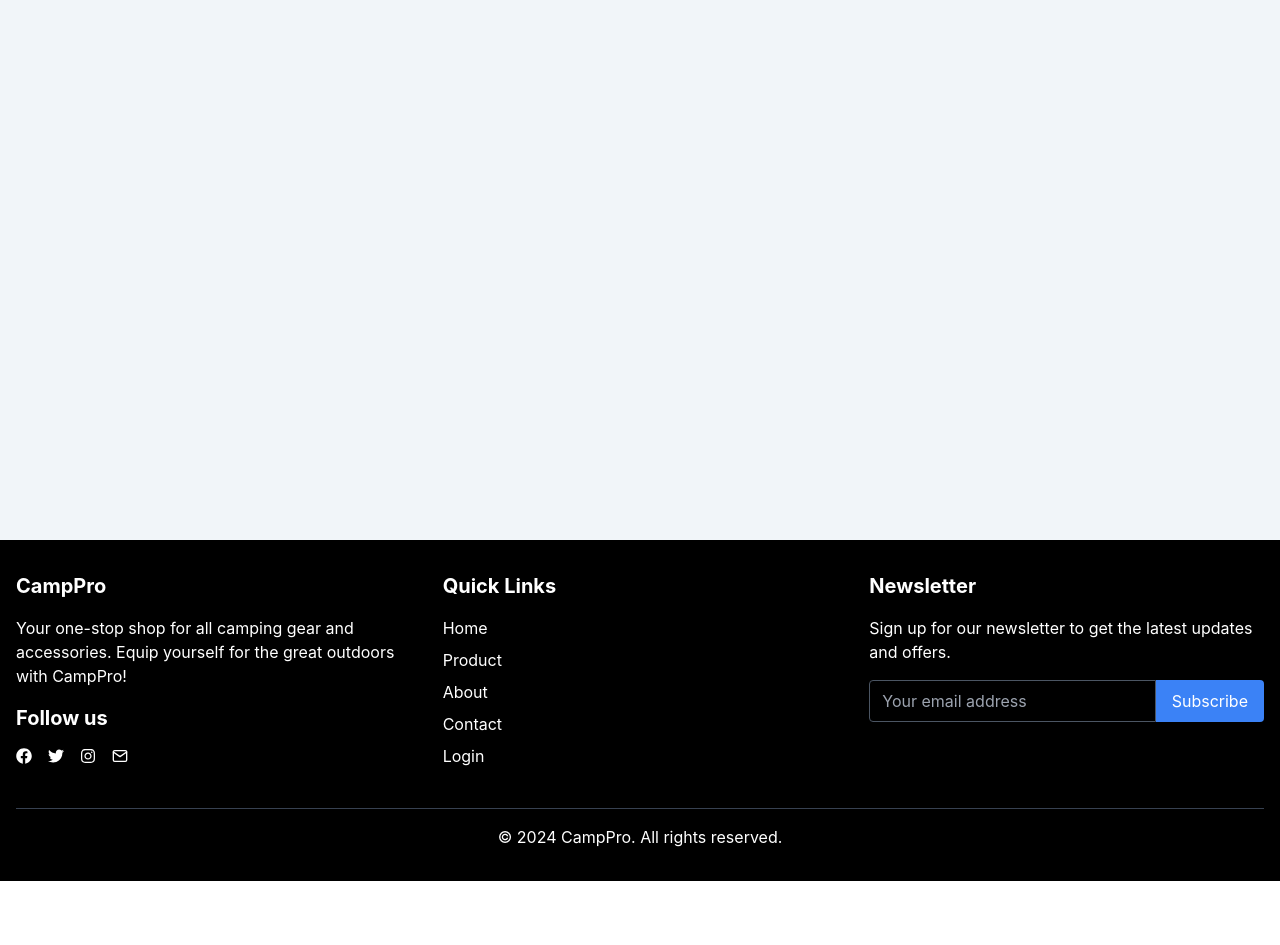
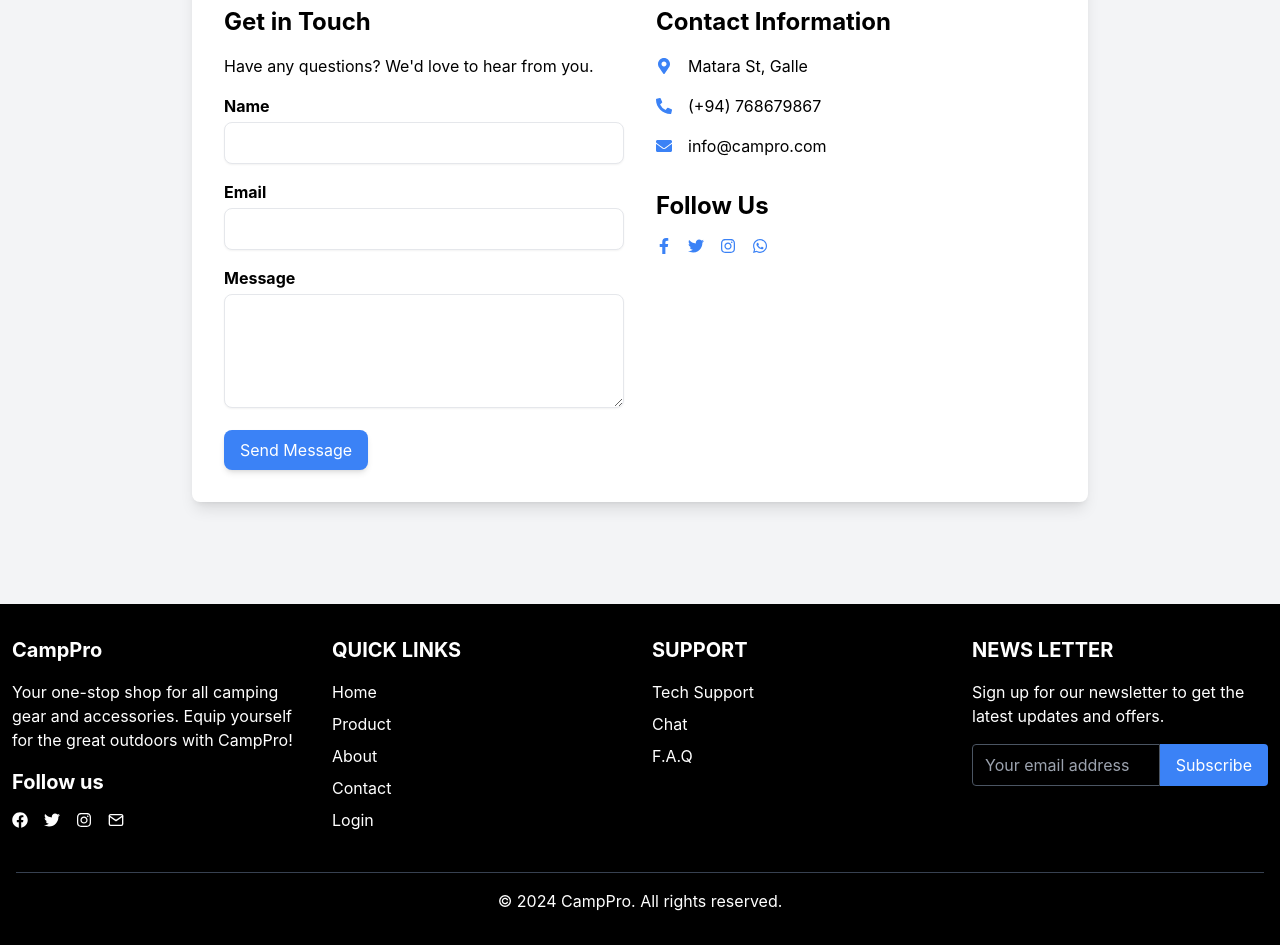
Before and after one commit to vimukthinirmana/CampPro-E-Commerce-Store, a React (Create React App) app in the folder client/: page /contact in a window 1280 px wide. Shown: the part 260-1205 px from the top of the page. Before the commit the page ends 1141 px from the top, so only its background shows below. Built offline with nearby package versions, Linux system fonts and the light colour scheme.

Commit message:
added contact page

```diff
--- a/client/src/App.js
+++ b/client/src/App.js
@@ -3,6 +3,7 @@ import './App.css';
 import Header from './components/Header';
 import toast, { Toaster } from "react-hot-toast";
 import Footer from './components/Footer';
+import Contact from './pages/Contact';
 
 
 function App() {
--- a/client/src/components/Footer.js
+++ b/client/src/components/Footer.js
@@ -12,11 +12,11 @@ function Footer() {
     <footer className="bg-black text-white py-8">
       <div className="container mx-auto px-4">
         <div className="flex flex-wrap -mx-4">
-          <div className="w-full md:w-1/3 px-4">
+          <div className="w-full md:w-1/4 px-3">
             <h5 className="text-xl font-bold mb-4">CampPro </h5>
             <p className="mb-4">Your one-stop shop for all camping gear and accessories. Equip yourself for the great outdoors with CampPro!</p>
             <h5 className="text-xl font-bold mb-4">Follow us</h5>
-            <div className="flex space-x-4">
+            <div className="flex space-x-4 mb-2">
                 <a href="#" aria-label="Facebook" className="hover:text-gray-400">
                   <FaFacebook />
                 </a>
@@ -31,8 +31,8 @@ function Footer() {
                 </a>
             </div>
           </div>
-          <div className="w-full md:w-1/3 px-4">
-            <h5 className="text-xl font-bold mb-4">Quick Links</h5>
+          <div className="w-full md:w-1/4 px-3">
+            <h5 className="text-xl font-bold mb-4">QUICK LINKS</h5>
             <ul>
               <li className="mb-2"><a href="#" className="hover:text-gray-400">Home</a></li>
               <li className="mb-2"><a href="#" className="hover:text-gray-400">Product</a></li>
@@ -41,8 +41,19 @@ function Footer() {
               <li className="mb-2"><a href="#" className="hover:text-gray-400">Login</a></li>
             </ul>
           </div>
-          <div className="w-full md:w-1/3 px-4">
-            <h5 className="text-xl font-bold mb-4">Newsletter</h5>
+
+          <div className="w-full md:w-1/4 px-3">
+            <h5 className="text-xl font-bold mb-4">SUPPORT</h5>
+            <ul>
+              <li className="mb-2"><a href="#" className="hover:text-gray-400">Tech Support</a></li>
+              <li className="mb-2"><a href="#" className="hover:text-gray-400">Chat</a></li>
+              <li className="mb-2"><a href="#" className="hover:text-gray-400">F.A.Q</a></li>
+            </ul>
+          </div>
+
+
+          <div className="w-full md:w-1/4 px-3">
+            <h5 className="text-xl font-bold mb-4">NEWS LETTER</h5>
             <p className="mb-4">Sign up for our newsletter to get the latest updates and offers.</p>
             <form>
               <div className="flex">
--- a/client/src/pages/Contact.js
+++ b/client/src/pages/Contact.js
@@ -1,9 +1,60 @@
-import React from 'react'
+import React from 'react';
+import { FaFacebookF, FaTwitter, FaInstagram, FaMapMarkerAlt, FaPhoneAlt, FaEnvelope, FaWhatsapp } from 'react-icons/fa';
+
 
 function Contact() {
   return (
-    <div>Contact</div>
-  )
+    <div className="min-h-screen bg-gray-100 flex flex-col justify-center items-center py-12">
+      <div className="bg-white rounded-lg shadow-lg p-8 max-w-4xl w-full">
+        <h2 className="text-3xl font-bold mb-8 text-center">Contact Us</h2>
+        <div className="flex flex-wrap -mx-4">
+          <div className="w-full md:w-1/2 px-4 mb-8 md:mb-0">
+            <h3 className="text-2xl font-bold mb-4">Get in Touch</h3>
+            <p className="mb-4">Have any questions? We'd love to hear from you.</p>
+            <form className="space-y-4">
+              <div>
+                <label className="block mb-1 font-bold">Name</label>
+                <input type="text" className="w-full px-3 py-2 border rounded-lg shadow-sm focus:outline-none focus:ring focus:ring-blue-200" />
+              </div>
+              <div>
+                <label className="block mb-1 font-bold">Email</label>
+                <input type="email" className="w-full px-3 py-2 border rounded-lg shadow-sm focus:outline-none focus:ring focus:ring-blue-200" />
+              </div>
+              <div>
+                <label className="block mb-1 font-bold">Message</label>
+                <textarea className="w-full px-3 py-2 border rounded-lg shadow-sm focus:outline-none focus:ring focus:ring-blue-200" rows="4"></textarea>
+              </div>
+              <button type="submit" className="px-4 py-2 bg-blue-500 text-white rounded-lg shadow-md hover:bg-blue-600 focus:outline-none focus:ring focus:ring-blue-200">Send Message</button>
+            </form>
+          </div>
+          <div className="w-full md:w-1/2 px-4">
+            <h3 className="text-2xl font-bold mb-4">Contact Information</h3>
+            <ul className="space-y-4">
+              <li className="flex items-center">
+                <FaMapMarkerAlt className="text-blue-500 mr-4" />
+                <span> Matara St, Galle</span>
+              </li>
+              <li className="flex items-center">
+                <FaPhoneAlt className="text-blue-500 mr-4" />
+                <span>(+94) 768679867</span>
+              </li>
+              <li className="flex items-center">
+                <FaEnvelope className="text-blue-500 mr-4" />
+                <span>info@campro.com</span>
+              </li>
+            </ul>
+            <h3 className="text-2xl font-bold mt-8 mb-4">Follow Us</h3>
+            <div className="flex space-x-4">
+              <a href="#" aria-label="Facebook" className="text-blue-500 hover:text-blue-700"><FaFacebookF /></a>
+              <a href="#" aria-label="Twitter" className="text-blue-500 hover:text-blue-700"><FaTwitter /></a>
+              <a href="#" aria-label="Instagram" className="text-blue-500 hover:text-blue-700"><FaInstagram /></a>
+              <a href="#" aria-label="Instagram" className="text-blue-500 hover:text-blue-700"><FaWhatsapp /></a>
+            </div>
+          </div>
+        </div>
+      </div>
+    </div>
+  );
 }
 
 export default Contact;
```
